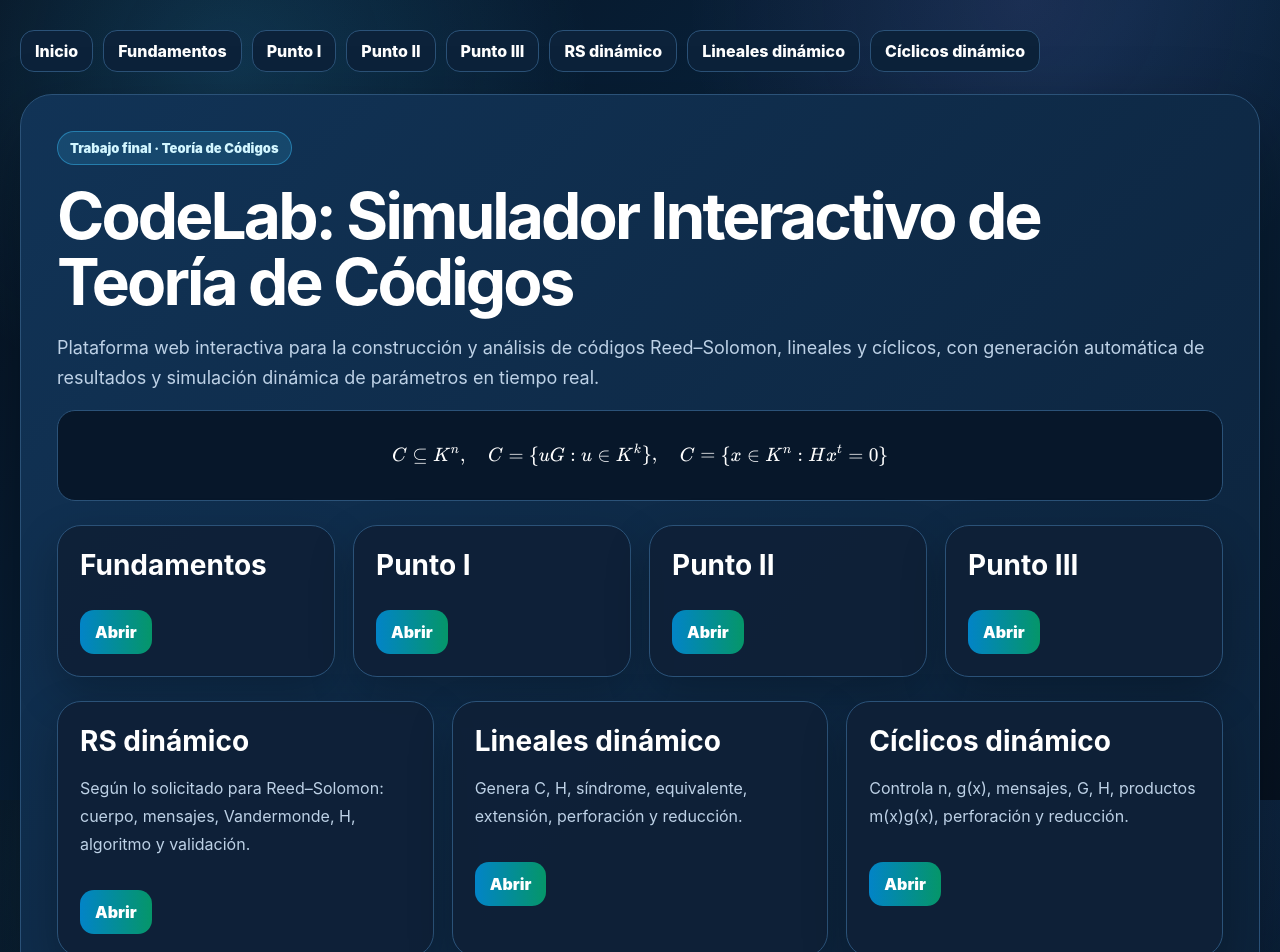
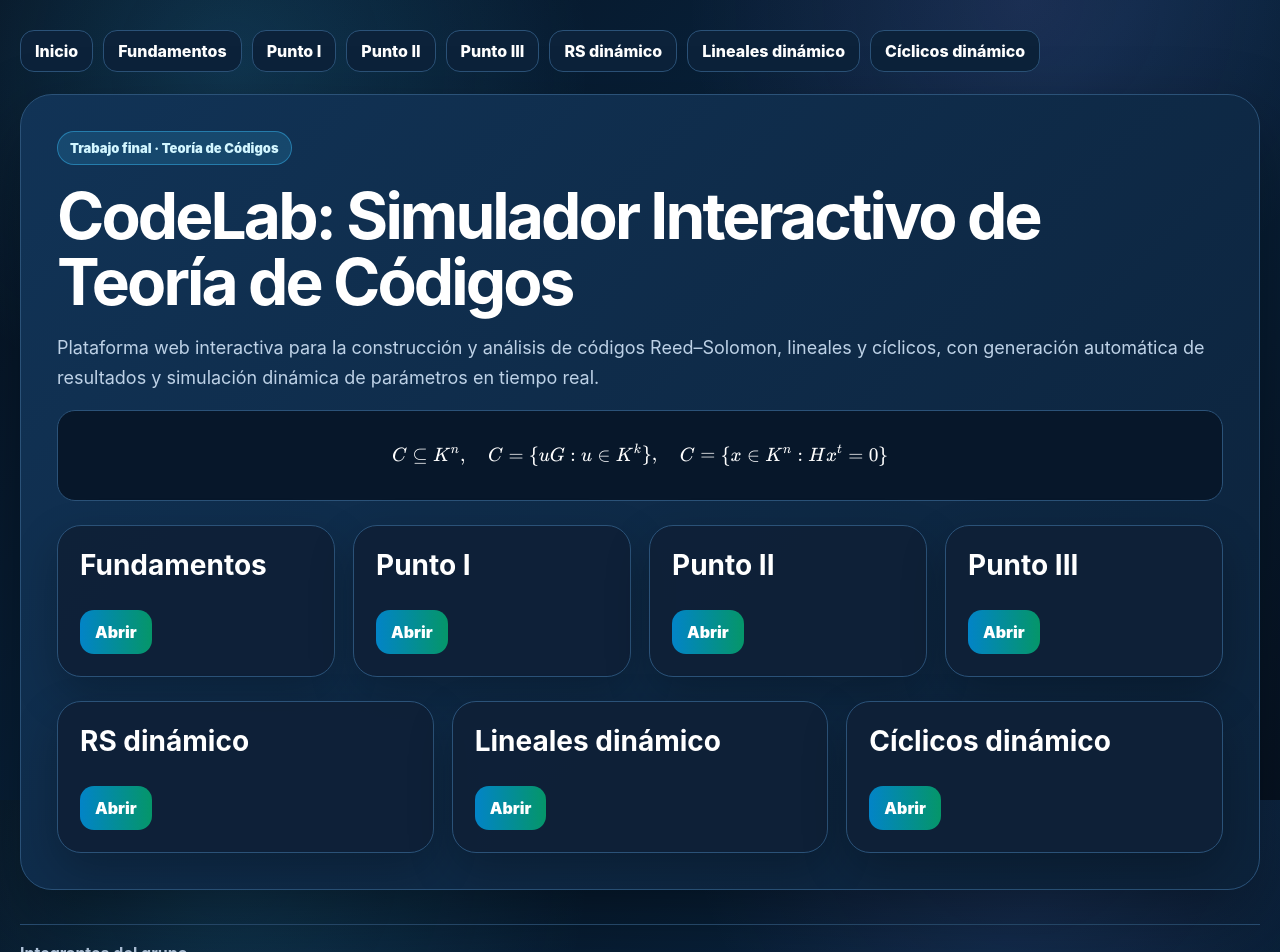
Before and after one commit to FabianMirandaUN/Proyecto-Final-Teor-a-De-C-digos, a Next.js app: page / in a window 1280 px wide. Shown: the top 952 px of the page. Built offline with nearby package versions, Linux system fonts and the light colour scheme.

Commit message:
Actualizar page 2.tsx

```diff
--- a/src/app/page.tsx
+++ b/src/app/page.tsx
@@ -49,30 +49,18 @@ export default function Home() {
         <div className="three section">
           <div className="card">
             <h2>RS dinámico</h2>
-            <p className="text">
-              Según lo solicitado para Reed–Solomon: cuerpo, mensajes,
-              Vandermonde, H, algoritmo y validación.
-            </p>
             <Link href="/codigos-reedsolomon" className="btn">
               Abrir
             </Link>
           </div>
           <div className="card">
             <h2>Lineales dinámico</h2>
-            <p className="text">
-              Genera C, H, síndrome, equivalente, extensión, perforación y
-              reducción.
-            </p>
             <Link href="/codigos-lineales" className="btn">
               Abrir
             </Link>
           </div>
           <div className="card">
             <h2>Cíclicos dinámico</h2>
-            <p className="text">
-              Controla n, g(x), mensajes, G, H, productos m(x)g(x), perforación
-              y reducción.
-            </p>
             <Link href="/codigos-ciclicos" className="btn">
               Abrir
             </Link>
```
